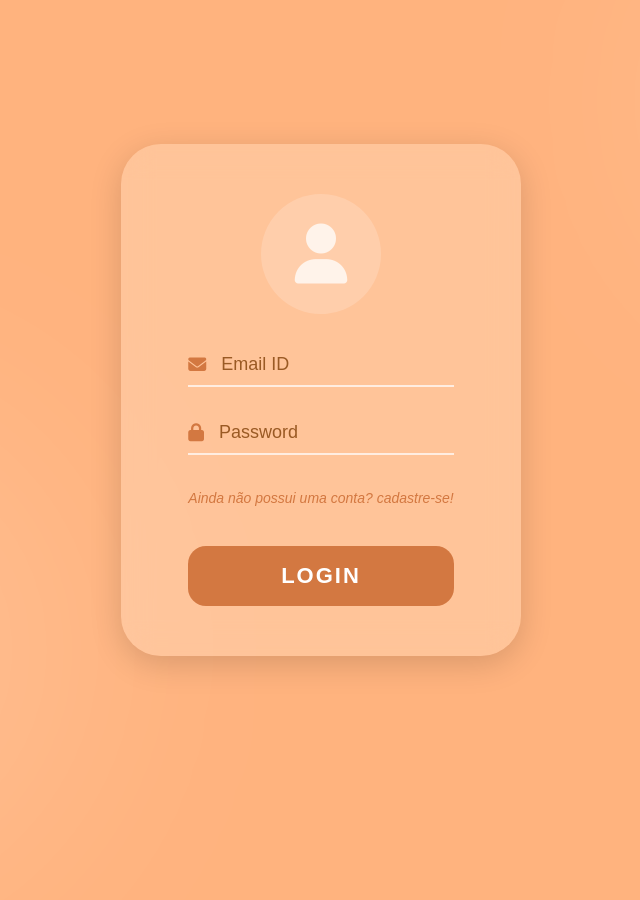
After one commit to lorenagoncalves02/atelie_juloca, a Flask app: template templates/login.html in a window 1280 px wide; the page is wider, and only the part inside the window is pictured. The commit adds this page. Shown: that part, without its empty margins (319-959 px from the left). Run offline with Flask 3, Linux system fonts and the light colour scheme; the template is opened without the code that fills it, so the values that code supplies are empty.

Commit message:
add: to arrumando o css do cadastro e do login, e comecei a fazer a função de cadastrar

```diff
--- a/app.py
+++ b/app.py
@@ -1,6 +1,14 @@
 from flask import Flask, render_template
 
 app = Flask(__name__)
+
+
+@app.route("/cadastro")
+def index():
+    return render_template("cadastro.html")
+
+
+
 
 
 
--- a/static/login.css
+++ b/static/login.css
@@ -0,0 +1,216 @@
+/* RESET */
+
+*{
+    margin: 0;
+    padding: 0;
+    box-sizing: border-box;
+    font-family: Arial, Helvetica, sans-serif;
+}
+
+body{
+    height: 100vh;
+
+    display: flex;
+    justify-content: center;
+    align-items: center;
+
+    background: #FFB37E;
+
+    overflow: hidden;
+}
+
+/* FUNDO COM EFEITO */
+
+body::before{
+    content: "";
+
+    position: absolute;
+
+    width: 500px;
+    height: 500px;
+
+    background: rgba(255,255,255,0.15);
+
+    filter: blur(120px);
+
+    border-radius: 50%;
+
+    bottom: -100px;
+    left: -100px;
+}
+
+body::after{
+    content: "";
+
+    position: absolute;
+
+    width: 400px;
+    height: 400px;
+
+    background: rgba(255,255,255,0.12);
+
+    filter: blur(120px);
+
+    border-radius: 50%;
+
+    top: -100px;
+    right: -100px;
+}
+
+/* CONTAINER */
+
+.container{
+    position: relative;
+    z-index: 1;
+}
+
+/* CARD */
+
+.login-card{
+    width: 400px;
+    padding: 50px 40px;
+
+    border-radius: 40px;
+
+    background: rgba(255, 245, 235, 0.25);
+
+    backdrop-filter: blur(15px);
+
+    box-shadow: 0 8px 32px rgba(0,0,0,0.15);
+
+    display: flex;
+    flex-direction: column;
+    align-items: center;
+}
+
+/* ÍCONE */
+
+.user-icon{
+    width: 120px;
+    height: 120px;
+
+    border-radius: 50%;
+
+    background: rgba(255,255,255,0.18);
+
+    display: flex;
+    justify-content: center;
+    align-items: center;
+
+    margin-bottom: 40px;
+}
+
+.user-icon i{
+    font-size: 60px;
+    color: #fff3ea;
+}
+
+/* INPUTS */
+
+.input-box{
+    width: 100%;
+
+    display: flex;
+    align-items: center;
+
+    border-bottom: 2px solid rgba(255,255,255,0.7);
+
+    margin-bottom: 35px;
+    padding-bottom: 10px;
+}
+
+.input-box i{
+    color: #D37841;
+    font-size: 18px;
+    margin-right: 15px;
+}
+
+.input-box input{
+    width: 100%;
+
+    background: transparent;
+    border: none;
+    outline: none;
+
+    color: #7a3b00;
+    font-size: 18px;
+}
+
+.input-box input::placeholder{
+    color: #9a5a24;
+}
+
+/* OPÇÕES */
+
+.options{
+    width: 100%;
+
+    display: flex;
+    justify-content: space-between;
+    align-items: center;
+
+    margin-top: 10px;
+    margin-bottom: 40px;
+
+    font-size: 14px;
+}
+
+.options label{
+    color: #7a3b00;
+}
+
+.options input{
+    accent-color: #D37841;
+}
+
+.options a{
+    color: #D37841;
+    text-decoration: none;
+    font-style: italic;
+}
+
+.options a:hover{
+    text-decoration: underline;
+}
+
+/* BOTÃO */
+
+button{
+    width: 100%;
+    height: 60px;
+
+    border: none;
+    border-radius: 18px;
+
+    background: #D37841;
+
+    color: white;
+    font-size: 22px;
+    font-weight: bold;
+    letter-spacing: 2px;
+
+    cursor: pointer;
+
+    transition: 0.3s;
+}
+
+button:hover{
+    transform: scale(1.03);
+
+    box-shadow: 0 0 20px rgba(255, 123, 0, 0.5);
+}
+
+/* RESPONSIVO */
+
+@media(max-width: 500px){
+
+    .login-card{
+        width: 90%;
+        padding: 40px 25px;
+    }
+
+    .options{
+        flex-direction: column;
+        gap: 10px;
+    }
+}
--- a/templates/cadastro.html
+++ b/templates/cadastro.html
@@ -4,13 +4,12 @@
     <meta charset="UTF-8">
     <meta name="viewport" content="width=device-width, initial-scale=1.0">
     <title>Tela de Cadastro</title>
-
     <!-- Font Awesome -->
     <link rel="stylesheet"
     href="https://cdnjs.cloudflare.com/ajax/libs/font-awesome/6.5.1/css/all.min.css">
 
     <!-- CSS -->
-    <link rel="stylesheet" href="cadastro.css">
+    <link rel="stylesheet" href="../static/cadastro.css">
 </head>
 <body>
 
--- /dev/null
+++ b/templates/login.html
@@ -0,0 +1,51 @@
+<!DOCTYPE html>
+<html lang="pt-br">
+<head>
+    <meta charset="UTF-8">
+    <meta name="viewport" content="width=device-width, initial-scale=1.0">
+    <title>Tela de Login</title>
+
+    <!-- Ícones -->
+    <link rel="stylesheet"
+    href="https://cdnjs.cloudflare.com/ajax/libs/font-awesome/6.5.1/css/all.min.css">
+
+    <!-- CSS -->
+    <link rel="stylesheet" href="../static/login.css">
+</head>
+<body>
+
+    <div class="container">
+
+        <div class="login-card">
+
+            <div class="user-icon">
+                <i class="fa-solid fa-user"></i>
+            </div>
+
+            <form>
+
+                <div class="input-box">
+                    <i class="fa-solid fa-envelope"></i>
+                    <input type="email" placeholder="Email ID">
+                </div>
+
+                <div class="input-box">
+                    <i class="fa-solid fa-lock"></i>
+                    <input type="password" placeholder="Password">
+                </div>
+
+                <div class="options">
+
+                    <a href="#">Ainda não possui uma conta? cadastre-se!</a>
+                </div>
+
+                <button type="submit">LOGIN</button>
+
+            </form>
+
+        </div>
+
+    </div>
+
+</body>
+</html>
```
Also changed, not shown: model/usuario.py (added, +12 -0 lines), static/cadastro.css (+232 -0 lines).
